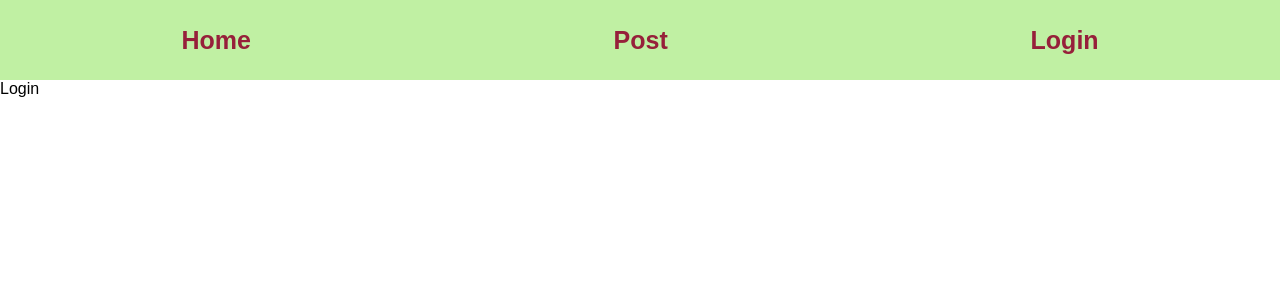
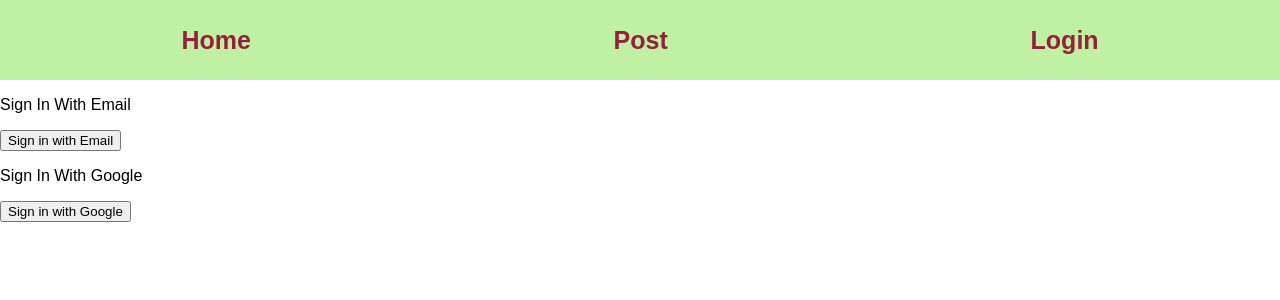
Before and after one commit to akif-onder/react-firebase-blog-app, a React (Create React App) app: page /login in a window 1280 px wide. Shown: the top 300 px of the page. Built offline with nearby package versions, Linux system fonts and the light colour scheme.

Commit message:
sign in and sign out functions added

```diff
--- a/src/App.js
+++ b/src/App.js
@@ -4,19 +4,39 @@
 import Home from './pages/Home';
 import Post from './pages/Post';
 import Login from './pages/Login';
+import { useState } from 'react';
+import { signOut } from "firebase/auth";
+import { auth } from './firebase';
+
+
 
 function App() {
+  const [isAuth, setIsAuth] = useState(false);
+
+
+
+  const signUserOut = () => {
+    signOut(auth).then(() => {
+      localStorage.clear();
+      setIsAuth(false);
+      window.location.pathname = '/login';
+
+    });
+  };
+
+
+
   return (
     <BrowserRouter>
     <nav>
       <Link to='/' >Home</Link>
       <Link to='/post' >Post</Link>
-      <Link to='/login' >Login</Link>
+      {!isAuth ? <Link to='/login' >Login</Link> : <button onClick={signUserOut}>Log Out</button>}
     </nav>
     <Routes>
       <Route path='/' element={<Home/>} />
       <Route path='/post' element={<Post/>} />
-      <Route path='/login' element={<Login/>} />
+      <Route path='/login' element={<Login setIsAuth={setIsAuth}/>} />
     </Routes>
     </BrowserRouter>
   );
--- a/src/firebase.js
+++ b/src/firebase.js
@@ -15,6 +15,6 @@
 
 
 const app = initializeApp(firebaseConfig);
-export db = getFirestore(app);
+export const db = getFirestore(app);
 export const auth = getAuth(app);
 export const provider = new GoogleAuthProvider();
--- a/src/pages/Login.jsx
+++ b/src/pages/Login.jsx
@@ -1,8 +1,28 @@
-import React from 'react'
+import React from 'react';
+import { auth, provider} from '../firebase';
+import { signInWithPopup } from "firebase/auth";
+import { useNavigate } from "react-router-dom";
 
-const Login = () => {
+const Login = ({setIsAuth}) => {
+
+    const navigate = useNavigate();
+
+    const signInWithGoogle = () =>{
+        signInWithPopup(auth, provider).then(()=> {
+            localStorage.setItem('isAuth', true);
+            setIsAuth(true);
+            navigate('/');
+        })
+    }
+
   return (
-    <div>Login</div>
+    <div className='loginPage'>
+        <p>Sign In With Email</p>
+        <button className='login-btn'>Sign in with Email</button>
+        <p>Sign In With Google</p>
+        <button className='login-btn' onClick={signInWithGoogle}>Sign in with Google</button>
+
+    </div>
   )
 }
 
```
